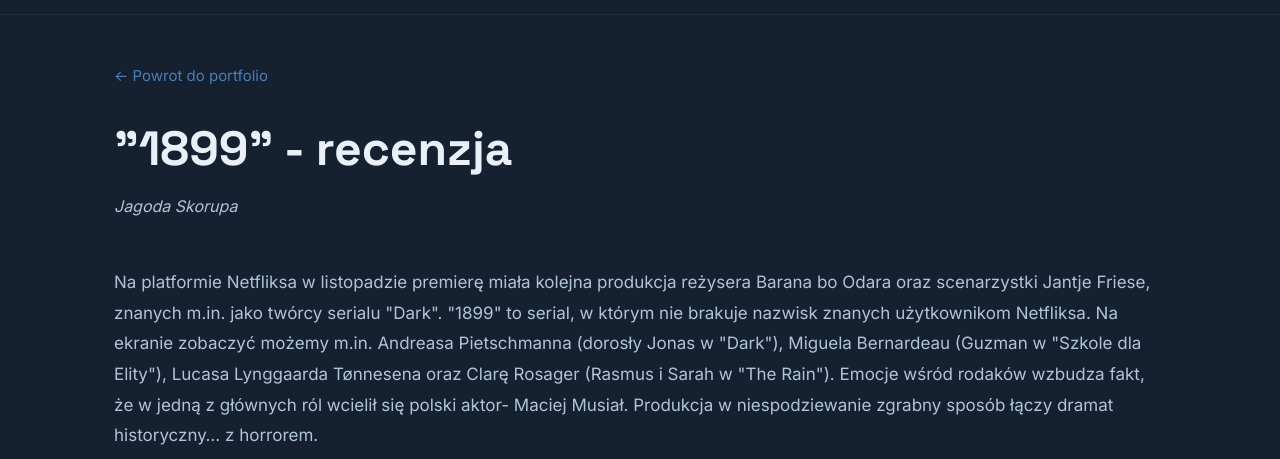
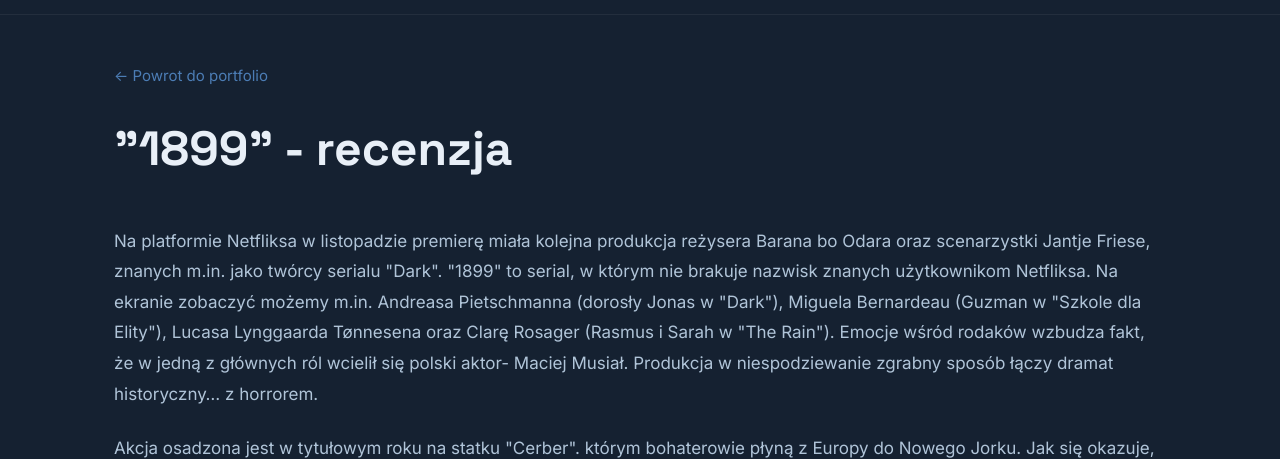
Before and after one commit to drikqlis/jagodanki, a Flask app: page /tekst/1899 in a window 1280 px wide. Shown: the part 162-621 px from the top of the page. Run offline with Flask 3, Linux system fonts and the light colour scheme.

Commit message:
chore: remove author

```diff
--- a/templates/article.html
+++ b/templates/article.html
@@ -8,7 +8,6 @@
         <header class="article-header">
             <a href="/" class="back-link">&larr; Powrot do portfolio</a>
             <h1 class="article-title">{{ title }}</h1>
-            <p class="article-author">Jagoda Skorupa</p>
         </header>
         <div class="article-content">
             {{ content|safe }}
--- a/templates/audio.html
+++ b/templates/audio.html
@@ -8,7 +8,6 @@
         <header class="article-header">
             <a href="/" class="back-link">&larr; Powrot do portfolio</a>
             <h1 class="article-title">{{ title }}</h1>
-            <p class="article-author">Jagoda Skorupa</p>
             {% if description %}
             <p class="article-description">{{ description }}</p>
             {% endif %}
```
